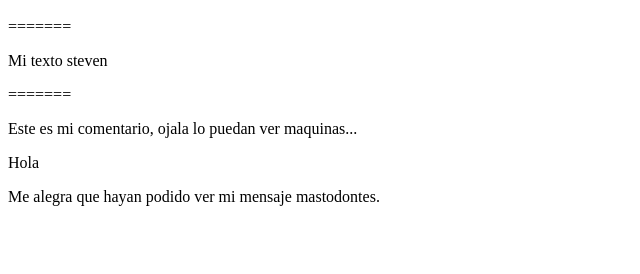
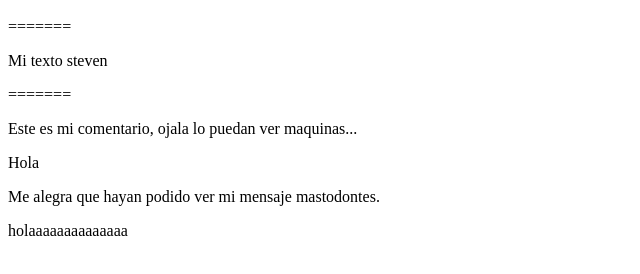
Before and after one commit to Splateroscenfotec/Proyecto-1, a plain HTML site: page Public/index.html in a window 1280 px wide. Shown: the part 48-322 px from the top of the page, without its empty margins (0-640 px from the left). Drawn offline with Linux system fonts and the light colour scheme.

Commit message:
holaaaaaaa

```diff
--- a/Public/index.html
+++ b/Public/index.html
@@ -12,3 +12,5 @@
 </body>
 
 <p>Me alegra que hayan podido ver mi mensaje mastodontes.</p>
+
+<P>holaaaaaaaaaaaaaa</P>
```
